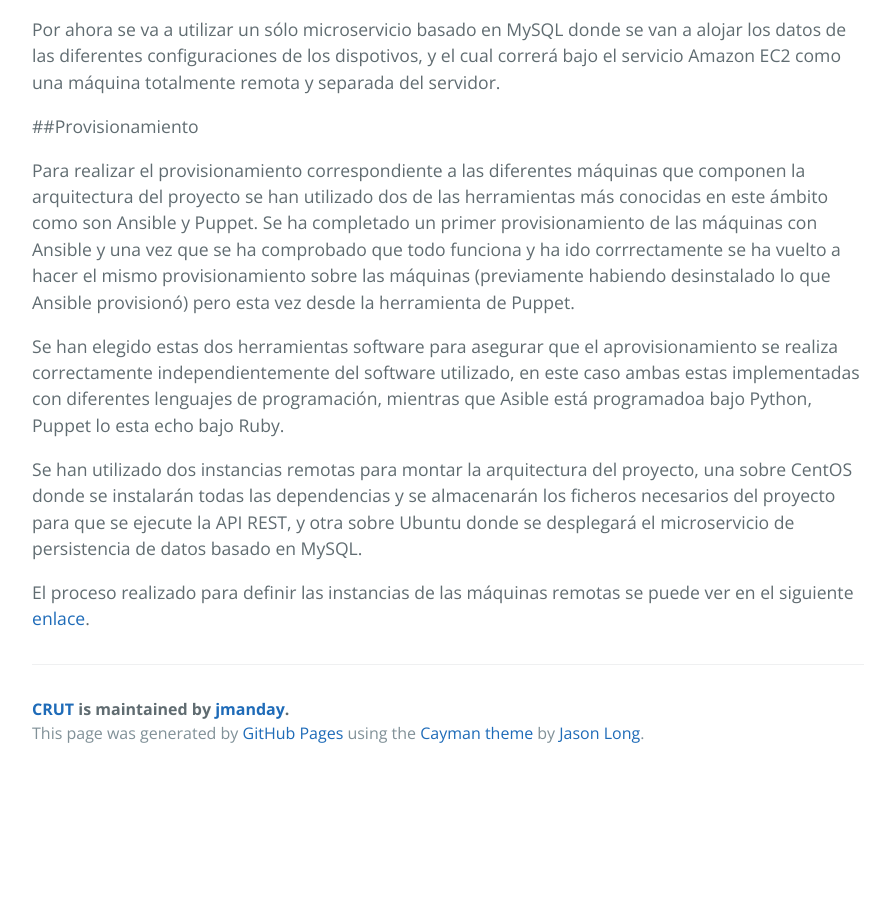
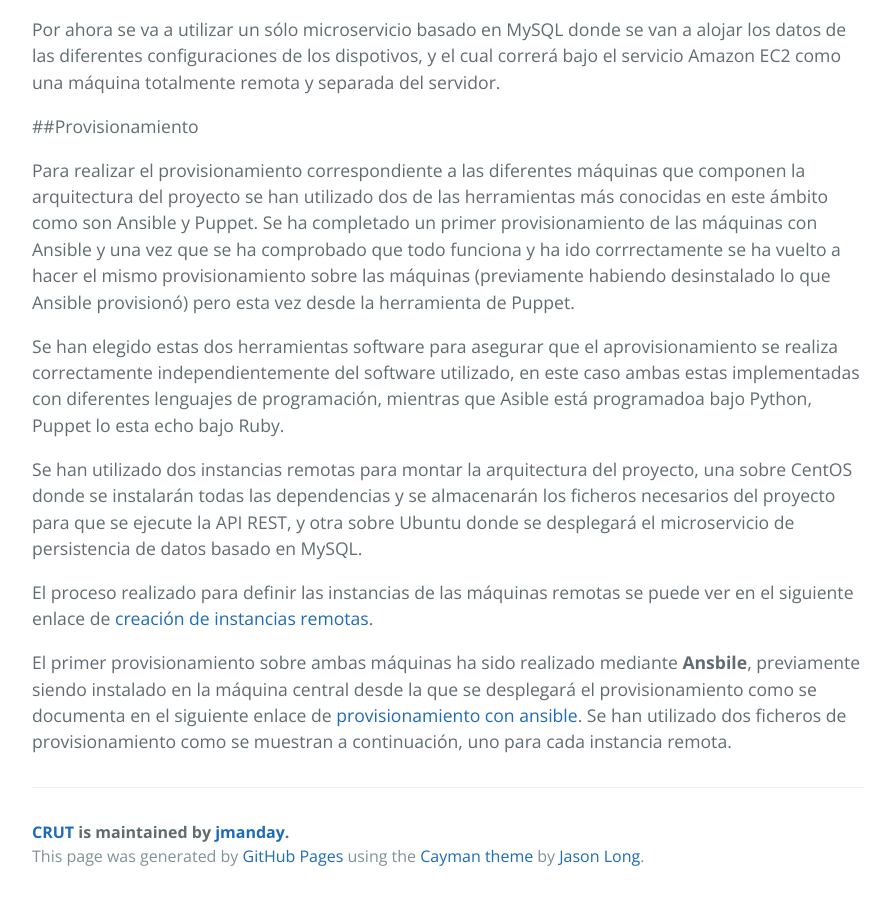
Before and after one commit to jmanday/CRUT, a Jekyll site: the page built from index.md, in a window 1280 px wide and 900 px high, scrolled down 2095 px. Shown: the whole window, without its empty margins (192-1083 px from the left). Built offline with Jekyll 4.4.1, drawn with Linux system fonts in a browser that asks for light colours; before the commit the page ends 2872 px from its top, so only the background shows below that.

Commit message:
Sync gh-pages with master

```diff
--- a/index.md
+++ b/index.md
@@ -54,4 +54,6 @@ Se han elegido estas dos herramientas software para asegurar que el aprovisionam
 
 Se han utilizado dos instancias remotas para montar la arquitectura del proyecto, una sobre CentOS donde se instalarán todas las dependencias y se almacenarán los ficheros necesarios del proyecto para que se ejecute la API REST, y otra sobre Ubuntu donde se desplegará el microservicio de persistencia de datos basado en MySQL.
 
-El proceso realizado para definir las instancias de las máquinas remotas se puede ver en el siguiente [enlace](https://github.com/jmanday/CRUT/blob/provisionamiento/README.md#definir-instancias-remotas).
+El proceso realizado para definir las instancias de las máquinas remotas se puede ver en el siguiente enlace de [creación de instancias remotas](https://github.com/jmanday/CRUT/blob/provisionamiento/README.md#definir-instancias-remotas).
+
+El primer provisionamiento sobre ambas máquinas ha sido realizado mediante **Ansbile**, previamente siendo instalado en la máquina central desde la que se desplegará el provisionamiento como se documenta en el siguiente enlace de [provisionamiento con ansible](https://github.com/jmanday/CRUT/tree/provisionamiento#provisionamiento-1-ansible). Se han utilizado dos ficheros de provisionamiento como se muestran a continuación, uno para cada instancia remota.
```
Also changed, not shown: README.md.
